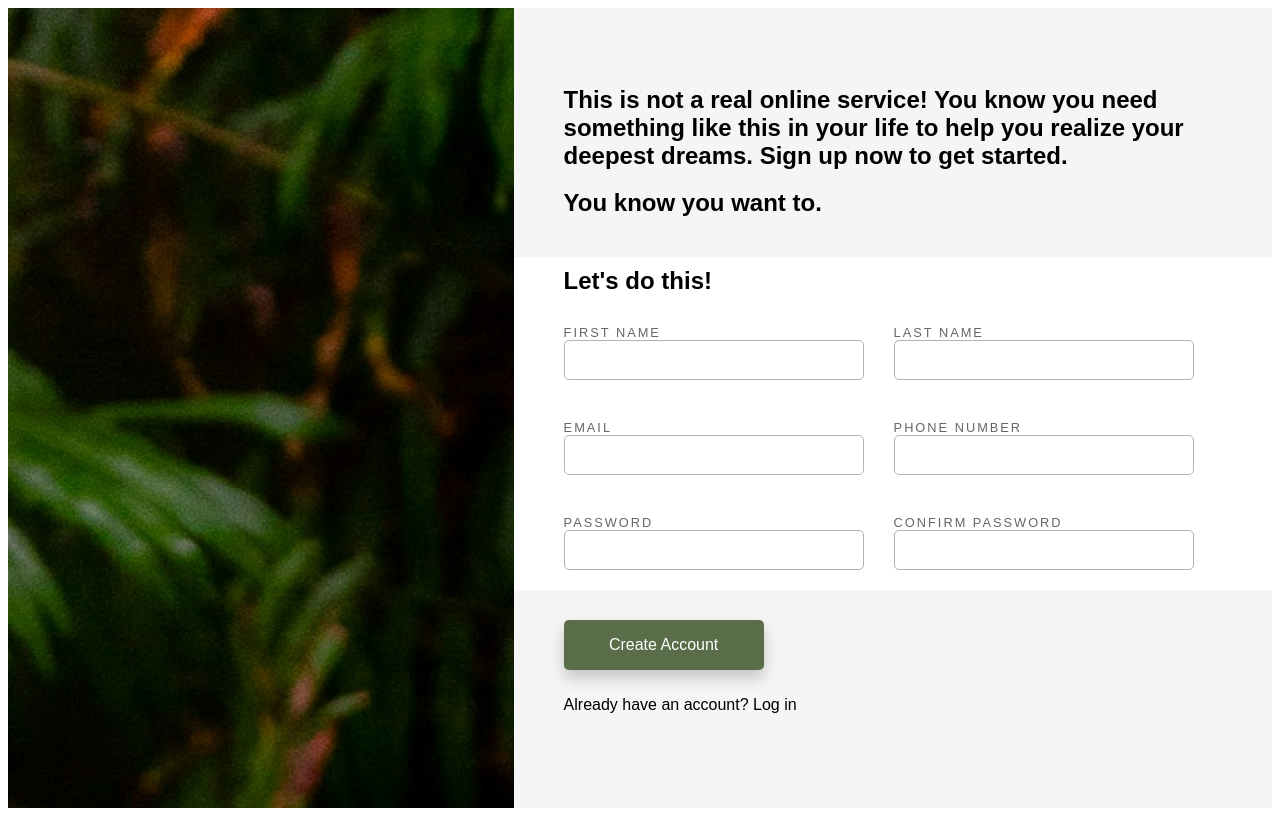
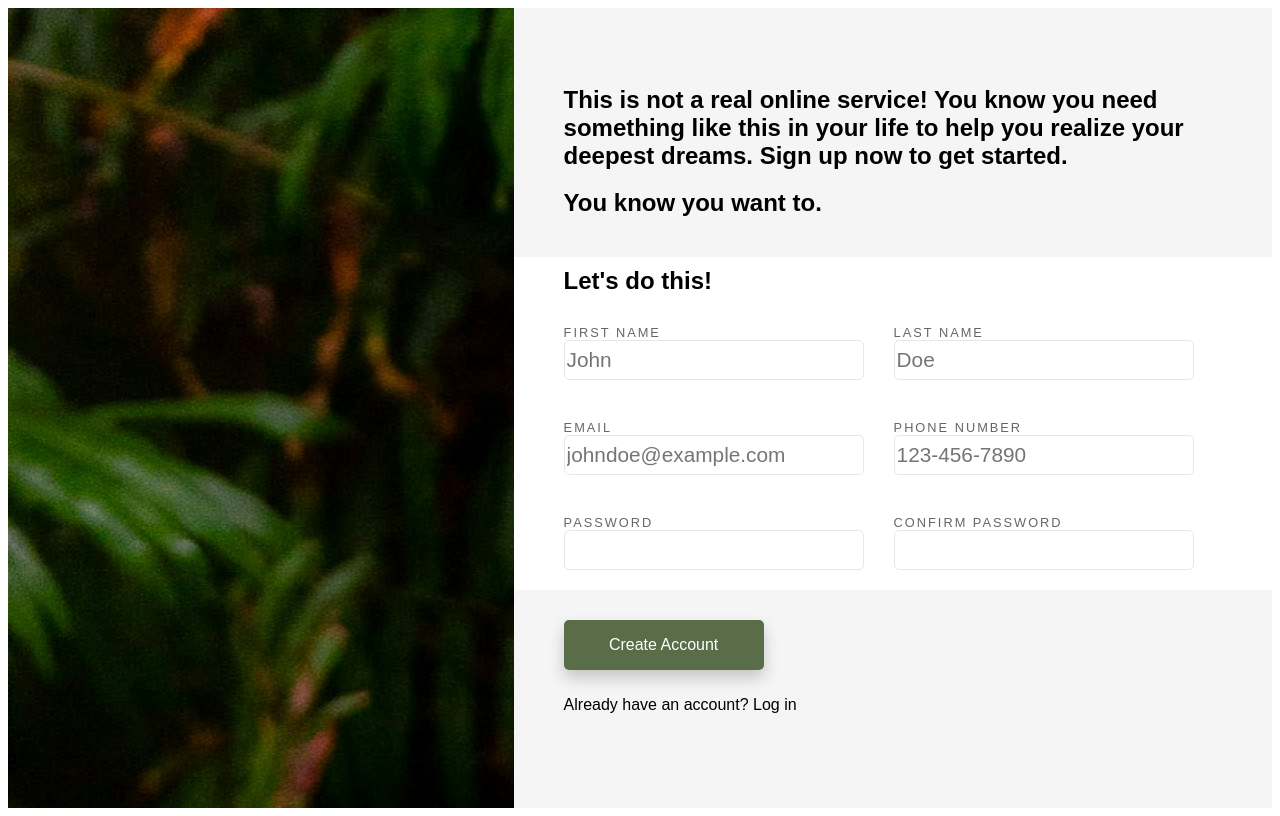
Before and after one commit to basaaj/sign-up-form, a plain HTML site: page index.html in a window 1280 px wide. Drawn offline with Linux system fonts and the light colour scheme.

Commit message:
Implement form validation

```diff
--- a/index.html
+++ b/index.html
@@ -29,36 +29,65 @@
                 <div class="form-row">
                     <div class="form-entry">
                         <label for="first-name">First Name</label>
-                        <input type="text" id="first-name" name="first-name">
+                        <input type="text"
+                            id="first-name"
+                            name="first-name"
+                            minlength="1"
+                            placeholder="John"
+                            required>
                     </div>
 
                     <div class="form-entry">
                         <label for="last-name">Last Name</label>
-                        <input type="text" id="last-name" name="last-name">
+                        <input type="text"
+                            id="last-name"
+                            name="last-name"
+                            minlength="1"
+                            placeholder="Doe"
+                            required>
                     </div>
                 </div>
 
                 <div class="form-row">
                     <div class="form-entry">
                         <label for="email">Email</label>
-                        <input type="email" id="email" name="email">
+                        <input type="email"
+                            id="email"
+                            name="email"
+                            placeholder="johndoe@example.com"
+                            required>
                     </div>
 
                     <div class="form-entry">
                         <label for="phone">Phone Number</label>
-                        <input type="tel" id="phone" name="phone">
+                        <input type="tel"
+                            id="phone"
+                            name="phone"
+                            pattern="^\d{3}[\s.-]\d{3}[\s.-]\d{4}$"
+                            minlength="12"
+                            maxlength="12"
+                            placeholder="123-456-7890"
+                            required>
                     </div>
                 </div>
 
                 <div class="form-row">
                     <div class="form-entry">
                         <label for="password">Password</label>
-                        <input type="text" id="password" name="password">
+                        <input type="text"
+                            id="password"
+                            name="password"
+                            minlength="10"
+                            required>
                     </div>
 
                     <div class="form-entry">
                         <label for="password-confirm">Confirm Password</label>
-                        <input type="text" id="password-confirm" name="password-confirm">
+                        <input type="text"
+                            id="password-confirm"
+                            name="password-confirm"
+                            minlength="10"
+                            required>
                     </div>
                 </div>
 
--- a/styles.css
+++ b/styles.css
@@ -74,5 +74,14 @@ input {
     width: 300px;
     height: 40px;
     border-radius: 5px;
-    border: 1px solid #b2b2b2;
+    border: 1px solid #E5E7EB;
 }
+
+input:user-invalid {
+    border: 1px solid rgb(255, 121, 121);
+    background-color: rgb(255, 156, 156);
+}
+
+input:user-valid {
+    border: 1px solid green;
+}
```
